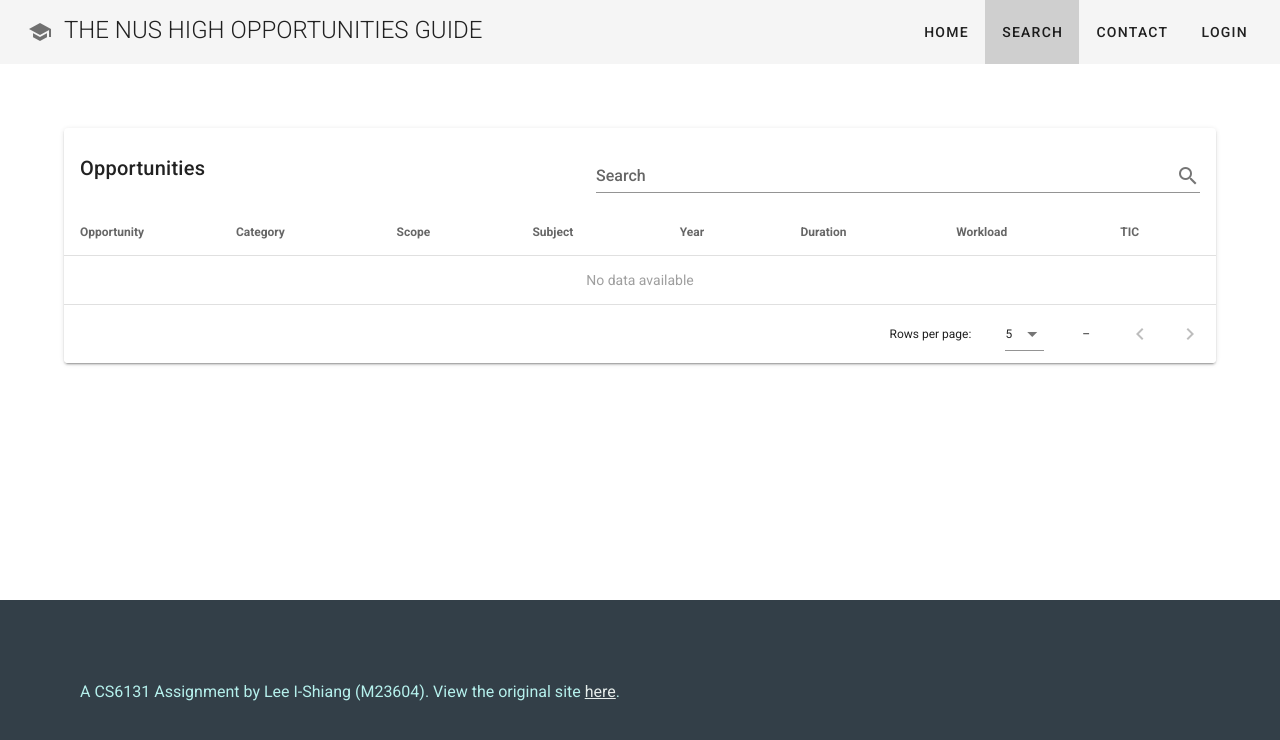
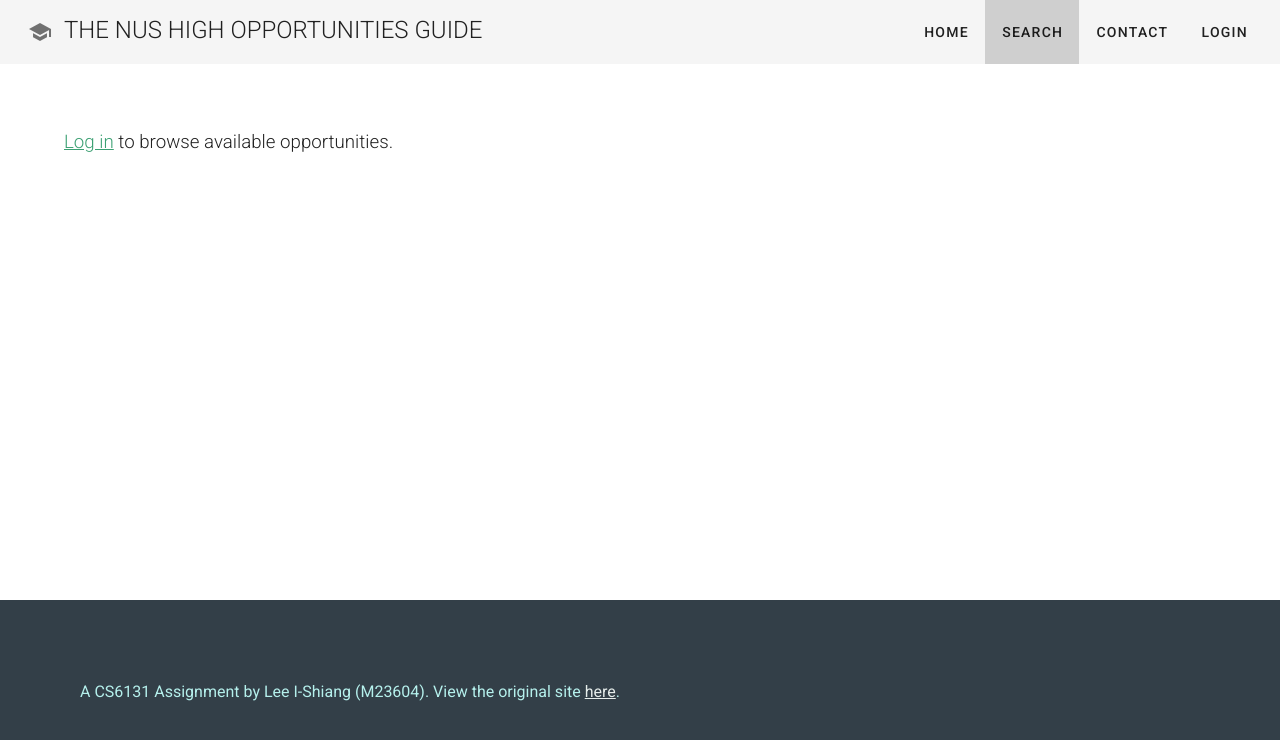
Before and after one commit to BenTan101/opsguide, a Vue app: page /search in a window 1280 px wide. Shown: the top 740 px of the page. Built offline with nearby package versions, Linux system fonts and the light colour scheme; no server answers; what vue-toasted would draw is missing.

Commit message:
Make opportunities only appear when logged in

```diff
--- a/src/views/SearchView.vue
+++ b/src/views/SearchView.vue
@@ -1,5 +1,6 @@
 <template>
-  <v-card class="ma-16">
+  <div>
+    <v-card v-if="store().state.isLoggedIn" class="ma-16">
       <v-card-title>
         Opportunities
         <v-spacer></v-spacer>
@@ -18,11 +19,16 @@
         :items-per-page="5"
       ></v-data-table>
     </v-card>
+    <h3 class="ma-16 font-weight-light" v-if="!store().state.isLoggedIn">
+      <a href="/login">Log in</a> to browse available opportunities.
+    </h3>
+  </div>
 </template>
 
 <script>
 import UserService from "@/services/UserService";
 import { functions } from "@/services/functions";
+import store from "@/store";
 
 export default {
   data() {
@@ -48,6 +54,9 @@
     };
   },
   methods: {
+    store() {
+      return store;
+    },
     async populateTable() {
       this.opportunities = functions.formatOpportunitiesForTable(
         await UserService.getAllOpportunities()
```
Lines whose indentation alone changed are shown as unchanged.
